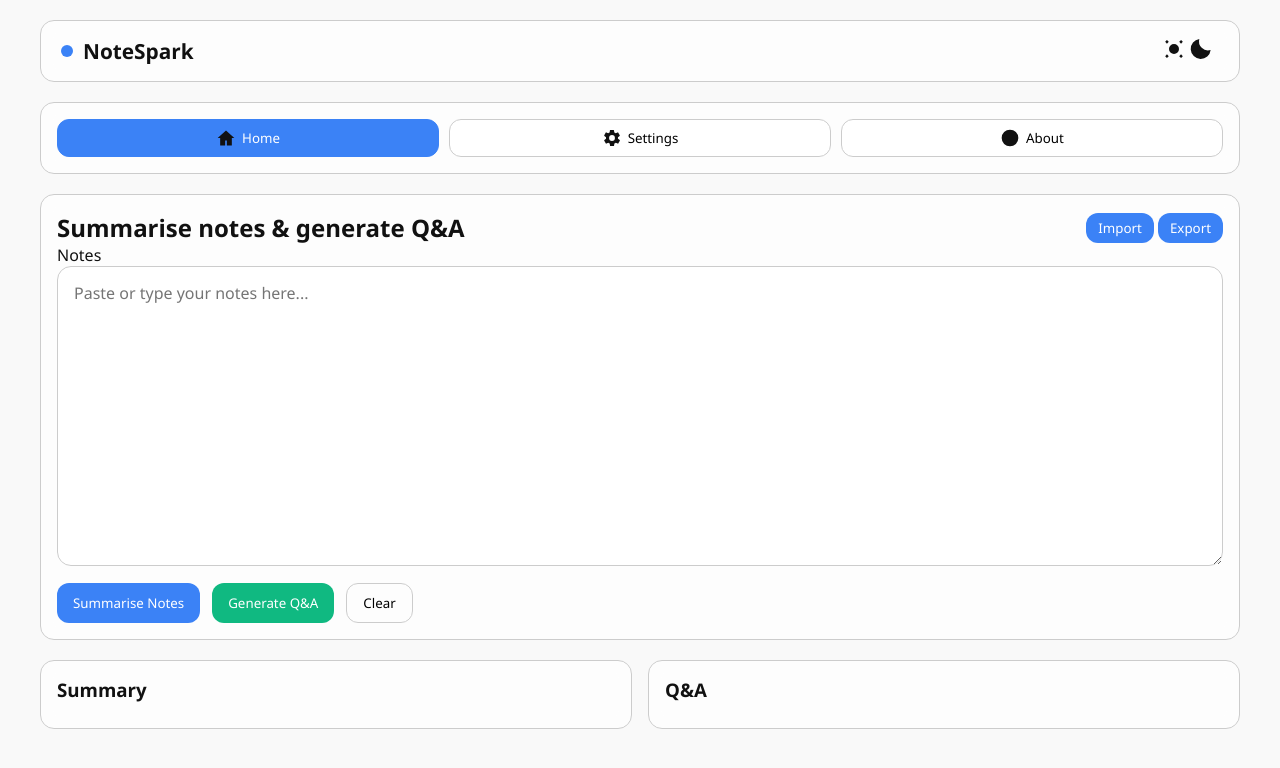
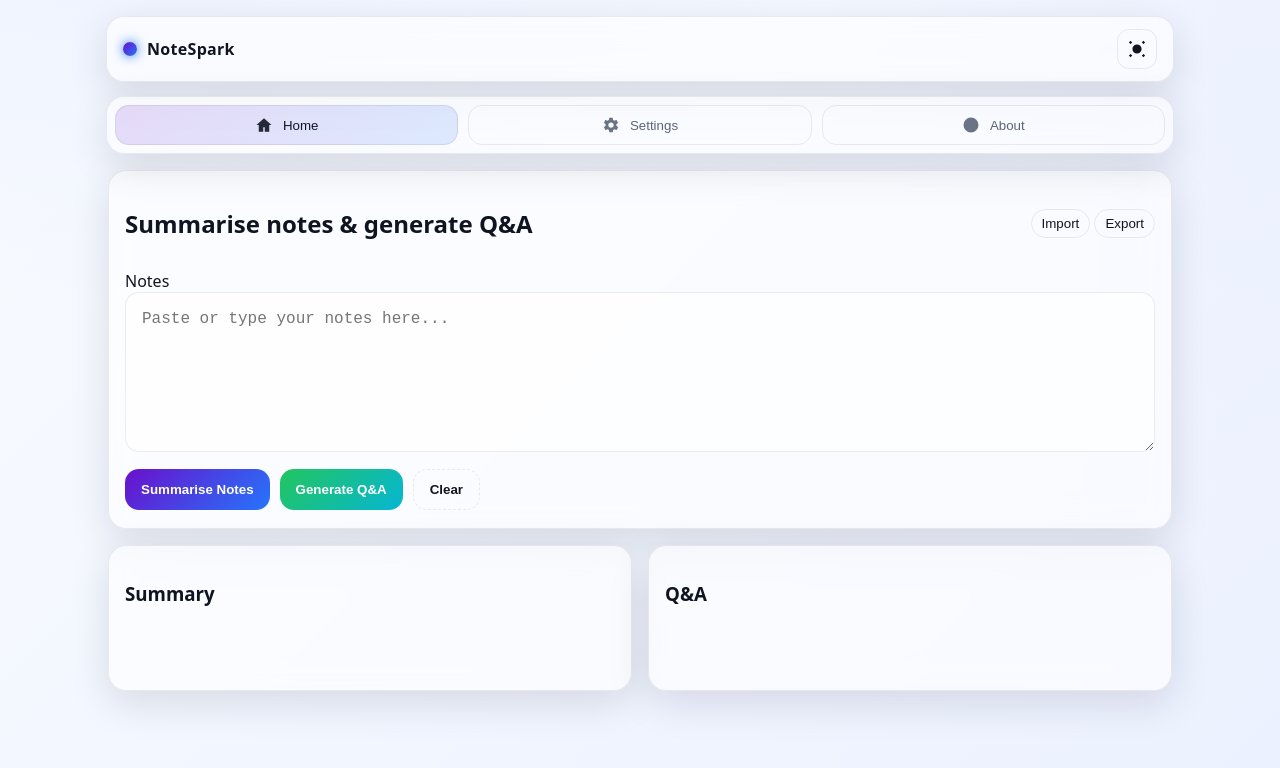
Before and after one commit to WorkTrackerFor/NoSpark, a plain HTML site: page index.html in a window 1280 px wide. Drawn offline with Linux system fonts and the light colour scheme.

Commit message:
Update style.css

```diff
--- a/style.css
+++ b/style.css
@@ -1,267 +1,200 @@
-:root {
-  --bg: #f9f9f9;
-  --text: #111;
-  --accent: #3b82f6;
-  --accent-hover: #2563eb;
-  --stroke: #ccc;
-  --card-bg: #fff;
-  --glass-bg: rgba(255,255,255,0.65);
+/* -------- CSS Variables for Light/Dark -------- */
+:root{
+  --bg1:#f8fbff;
+  --bg2:#ecf1ff;
+  --text:#101421;
+  --muted:#5b657a;
+  --brand1:#6a11cb;
+  --brand2:#2575fc;
+  --accent1:#22c55e;
+  --accent2:#06b6d4;
+  --glass: rgba(255,255,255,0.6);
+  --stroke: rgba(16,20,33,0.08);
+  --shadow: 0 12px 40px rgba(16,20,33,0.12);
 }
 
-body.dark {
-  --bg: #12182b;
-  --text: #eee;
-  --accent: #60a5fa;
-  --accent-hover: #3b82f6;
-  --stroke: #444;
-  --card-bg: #1f2937;
-  --glass-bg: rgba(18,24,39,0.65);
+.dark{
+  --bg1:#0e1118;
+  --bg2:#121827;
+  --text:#eef2ff;
+  --muted:#96a0b8;
+  --brand1:#2b6cb0;
+  --brand2:#6b46c1;
+  --accent1:#22d3ee;
+  --accent2:#60a5fa;
+  --glass: rgba(18,24,39,0.55);
+  --stroke: rgba(255,255,255,0.08);
+  --shadow: 0 16px 50px rgba(0,0,0,0.5);
 }
 
-* {
-  box-sizing: border-box;
-  margin: 0;
-  padding: 0;
-  font-family: "Segoe UI", Tahoma, Geneva, Verdana, sans-serif;
+/* -------- Base Layout -------- */
+*{box-sizing:border-box}
+html,body{height:100%}
+body{
+  margin:0;
+  font-family: ui-sans-serif, system-ui, "Segoe UI", Roboto, Helvetica, Arial;
+  color:var(--text);
+  background: radial-gradient(1200px 800px at 10% -20%, var(--bg2), transparent 60%),
+              radial-gradient(1000px 1000px at 110% 10%, var(--bg2), transparent 50%),
+              linear-gradient(135deg, var(--bg1), var(--bg2));
+  transition: background .5s ease, color .3s ease;
 }
 
-body {
-  background: var(--bg);
-  color: var(--text);
-  min-height: 100vh;
-  display: flex;
-  flex-direction: column;
-  transition: all 0.3s ease;
+.app-wrap{
+  max-width:1100px;
+  margin:0 auto;
+  padding:16px 16px 48px;
 }
 
-.app-wrap {
-  width: 95%;
-  max-width: 1200px;
-  margin: 20px auto;
+/* -------- Glass Surfaces -------- */
+.glass{
+  background: var(--glass);
+  border:1px solid var(--stroke);
+  backdrop-filter: blur(14px);
+  border-radius:18px;
+  box-shadow: var(--shadow);
 }
 
-/* Glass effect */
-.glass {
-  background: var(--glass-bg);
-  backdrop-filter: blur(10px);
-  border-radius: 14px;
-  border: 1px solid var(--stroke);
-  padding: 16px;
-  margin-bottom: 20px;
+/* -------- Topbar -------- */
+.topbar{
+  display:flex;align-items:center;justify-content:space-between;
+  padding:12px 16px;
+  margin-bottom:14px;
+}
+.brand{display:flex;align-items:center;gap:10px}
+.logo-dot{
+  width:14px;height:14px;border-radius:50%;
+  background:linear-gradient(135deg,var(--brand1),var(--brand2));
+  box-shadow:0 0 12px var(--brand2);
+}
+.brand-title{font-weight:700;letter-spacing:.3px}
+.top-actions{display:flex;align-items:center;gap:8px}
+.icon-btn{
+  width:40px;height:40px;border-radius:12px;border:1px solid var(--stroke);
+  background:transparent;color:var(--text);cursor:pointer;display:grid;place-items:center;
+}
+.icon-btn .icon{width:22px;height:22px;fill:currentColor}
+.icon-btn .moon{display:none}
+.dark .icon-btn .sun{display:none}
+.dark .icon-btn .moon{display:block}
+
+/* -------- Tabs -------- */
+.tabs{
+  display:flex;gap:10px;padding:8px;position:sticky;top:12px;z-index:10;
+}
+.tab-btn{
+  flex:1;display:flex;gap:10px;align-items:center;justify-content:center;
+  padding:10px 12px;border-radius:14px;border:1px solid var(--stroke);
+  color:var(--muted);background:transparent;cursor:pointer;
+}
+.tab-btn .icon{width:18px;height:18px;fill:currentColor;opacity:.9}
+.tab-btn.active{
+  color:var(--text);
+  background:linear-gradient(135deg, rgba(106,17,203,.14), rgba(37,117,252,.14));
 }
 
-/* Topbar */
-.topbar {
-  display: flex;
-  justify-content: space-between;
-  align-items: center;
-  padding: 10px 20px;
+/* -------- Content -------- */
+.content{padding:16px 2px}
+.tab{display:none}
+.tab.active{display:block}
+
+/* -------- Panes -------- */
+.pane{padding:16px 16px 18px;margin-bottom:16px}
+.pane-head{display:flex;align-items:center;justify-content:space-between;gap:12px;margin-bottom:10px}
+
+/* chips / small buttons */
+.chip{
+  border:1px solid var(--stroke);
+  background:transparent;color:var(--text);
+  padding:6px 10px;border-radius:999px;cursor:pointer;
 }
 
-.brand {
-  display: flex;
-  align-items: center;
-  gap: 10px;
+/* Grid */
+.grid.two-col{display:grid;grid-template-columns:1fr;gap:16px}
+@media (min-width:900px){
+  .grid.two-col{grid-template-columns:1fr 1fr}
 }
 
-.brand-title {
-  font-weight: bold;
-  font-size: 1.3rem;
+/* Textarea */
+textarea{
+  width:100%;min-height:160px;resize:vertical;padding:14px 16px;border-radius:14px;
+  border:1px solid var(--stroke);outline:none;background:rgba(255,255,255,.65);
+  color:var(--text);font-size:16px;line-height:1.5;
+}
+.dark textarea{background:rgba(18,24,39,.65)}
+
+/* Buttons */
+.actions-row{display:flex;flex-wrap:wrap;gap:10px;margin-top:12px}
+.btn{
+  border:none;border-radius:14px;padding:12px 16px;cursor:pointer;font-weight:700;
+}
+.btn.primary{
+  color:white;
+  background:linear-gradient(135deg,var(--brand1),var(--brand2));
+}
+.btn.accent{
+  color:white;
+  background:linear-gradient(135deg,var(--accent1),var(--accent2));
+}
+.btn.ghost{
+  background:transparent;color:var(--text);border:1px dashed var(--stroke)
 }
 
-.logo-dot {
-  width: 12px;
-  height: 12px;
-  background: var(--accent);
-  border-radius: 50%;
+/* Summary */
+.summary{display:block;min-height:48px}
+.summary .card{
+  padding:12px 14px;border-radius:14px;border:1px solid var(--stroke);
+  background:rgba(255,255,255,.6);
+}
+.dark .summary .card{background:rgba(18,24,39,.6)}
+
+/* Flashcards (flip) */
+.cards-wrap{display:grid;grid-template-columns:repeat(auto-fill,minmax(220px,1fr));gap:12px}
+.flip{perspective:1000px}
+.flip-inner{
+  position:relative;width:100%;height:160px;transform-style:preserve-3d;transition:transform .5s ease;
+  border-radius:16px;border:1px solid var(--stroke);overflow:hidden;background:rgba(255,255,255,.65);
+}
+.dark .flip-inner{background:rgba(18,24,39,.65)}
+.flip-front,.flip-back{
+  position:absolute;inset:0;padding:12px 14px;display:flex;align-items:center;justify-content:center;text-align:center;
+  backface-visibility:hidden;overflow-wrap:break-word;white-space:normal;
+}
+.flip-back{transform:rotateY(180deg)}
+.flip.flipped .flip-inner{transform:rotateY(180deg)}
+.card-title{font-weight:700;margin-bottom:4px}
+.card-text{font-size:14px;color:var(--muted)}
+
+/* Settings */
+.settings-grid{display:grid;grid-template-columns:repeat(auto-fill,minmax(250px,1fr));gap:14px}
+.setting-card{
+  padding:16px;border-radius:16px;border:1px solid var(--stroke);background:rgba(255,255,255,.6);
+}
+.dark .setting-card{background:rgba(18,24,39,.6)}
+.setting-title{font-weight:700;margin-bottom:6px}
+.setting-desc{font-size:13px;color:var(--muted);margin-bottom:10px}
+.select{
+  width:100%;padding:10px;border-radius:12px;border:1px solid var(--stroke);
+  background:transparent;color:var(--text);
 }
 
-.top-actions .icon-btn {
-  background: none;
-  border: none;
-  cursor: pointer;
-  padding: 6px;
-  border-radius: 8px;
+/* Switch */
+.switch{position:relative;display:inline-block;width:54px;height:30px}
+.switch input{display:none}
+.slider{
+  position:absolute;cursor:pointer;inset:0;background:rgba(0,0,0,.15);
+  border:1px solid var(--stroke);transition:.3s;
+  border-radius:999px;
+}
+.slider:before{
+  content:"";position:absolute;width:22px;height:22px;left:4px;top:4px;
+  background:white;border-radius:50%;transition:.3s;
+}
+input:checked + .slider:before{
+  transform:translateX(24px);
 }
 
-.icon {
-  width: 24px;
-  height: 24px;
-  fill: var(--text);
-}
-
-body.dark .icon { fill: var(--text); }
-
-/* Tabs */
-.tabs {
-  display: flex;
-  gap: 10px;
-  margin: 20px 0;
-}
-
-.tab-btn {
-  flex: 1;
-  display: flex;
-  align-items: center;
-  justify-content: center;
-  gap: 6px;
-  background: var(--glass-bg);
-  border: 1px solid var(--stroke);
-  border-radius: 12px;
-  padding: 8px;
-  cursor: pointer;
-  transition: all 0.2s ease;
-}
-
-.tab-btn.active {
-  background: var(--accent);
-  color: #fff;
-  border-color: var(--accent);
-}
-
-.tab-btn .icon { width: 20px; height: 20px; }
-
-.tab { display: none; }
-.tab.active { display: block; }
-
-/* Panes */
-.pane h3 {
-  margin-bottom: 10px;
-}
-
-.pane-head {
-  display: flex;
-  justify-content: space-between;
-  align-items: center;
-}
-
-.head-actions .chip {
-  background: var(--accent);
-  color: #fff;
-  border: none;
-  border-radius: 12px;
-  padding: 6px 12px;
-  cursor: pointer;
-  transition: 0.2s ease;
-}
-.head-actions .chip:hover { background: var(--accent-hover); }
-
-textarea {
-  width: 100%;
-  min-height: 300px; /* bigger summary input area */
-  resize: vertical;
-  padding: 14px 16px;
-  border-radius: 14px;
-  border: 1px solid var(--stroke);
-  outline: none;
-  background: var(--glass-bg);
-  color: var(--text);
-  font-size: 16px;
-  line-height: 1.5;
-}
-
-.actions-row {
-  display: flex;
-  gap: 12px;
-  margin-top: 12px;
-}
-
-.btn {
-  padding: 10px 16px;
-  border-radius: 12px;
-  border: none;
-  cursor: pointer;
-  font-weight: 500;
-  transition: all 0.2s ease;
-}
-
-.btn.primary { background: var(--accent); color: #fff; }
-.btn.primary:hover { background: var(--accent-hover); }
-.btn.accent { background: #10b981; color: #fff; }
-.btn.accent:hover { background: #059669; }
-.btn.ghost { background: transparent; border: 1px solid var(--stroke); }
-.btn.ghost:hover { background: var(--stroke); color: #fff; }
-
-.grid.two-col {
-  display: grid;
-  grid-template-columns: 1fr 1fr;
-  gap: 16px;
-}
-
-/* Summary & Q&A cards */
-.summary .card, .qa-wrap .card {
-  background: var(--card-bg);
-  padding: 12px;
-  border-radius: 12px;
-  margin-bottom: 12px;
-  box-shadow: 0 2px 6px rgba(0,0,0,0.05);
-}
-
-.card-title {
-  font-weight: 600;
-  margin-bottom: 6px;
-}
-
-.card-text {
-  font-weight: 400;
-  color: var(--text);
-}
-
-/* Settings */
-.settings-grid {
-  display: grid;
-  grid-template-columns: repeat(auto-fit,minmax(220px,1fr));
-  gap: 16px;
-}
-
-.setting-card {
-  padding: 12px;
-  background: var(--card-bg);
-  border-radius: 12px;
-  display: flex;
-  flex-direction: column;
-  gap: 8px;
-}
-
-.setting-title { font-weight: 600; }
-.setting-desc { font-size: 0.9rem; color: gray; }
-
-.switch {
-  position: relative;
-  display: inline-block;
-  width: 40px;
-  height: 20px;
-}
-.switch input { opacity: 0; width: 0; height: 0; }
-.slider {
-  position: absolute;
-  cursor: pointer;
-  top: 0; left: 0; right: 0; bottom: 0;
-  background-color: var(--stroke);
-  transition: 0.4s;
-  border-radius: 34px;
-}
-.slider:before {
-  position: absolute;
-  content: "";
-  height: 16px; width: 16px;
-  left: 2px; bottom: 2px;
-  background-color: white;
-  transition: 0.4s;
-  border-radius: 50%;
-}
-input:checked + .slider { background-color: var(--accent); }
-input:checked + .slider:before { transform: translateX(20px); }
-
-/* Selects */
-.select {
-  padding: 6px 8px;
-  border-radius: 8px;
-  border: 1px solid var(--stroke);
-  background: var(--glass-bg);
-  color: var(--text);
-}
-
-/* About */
-.about-list { list-style: none; margin-top: 12px; }
-.about-list li { margin-bottom: 6px; }
+/* Utility Classes */
+.text-center{text-align:center}
+.mb-12{margin-bottom:12px}
+.mt-12{margin-top:12px}
```
